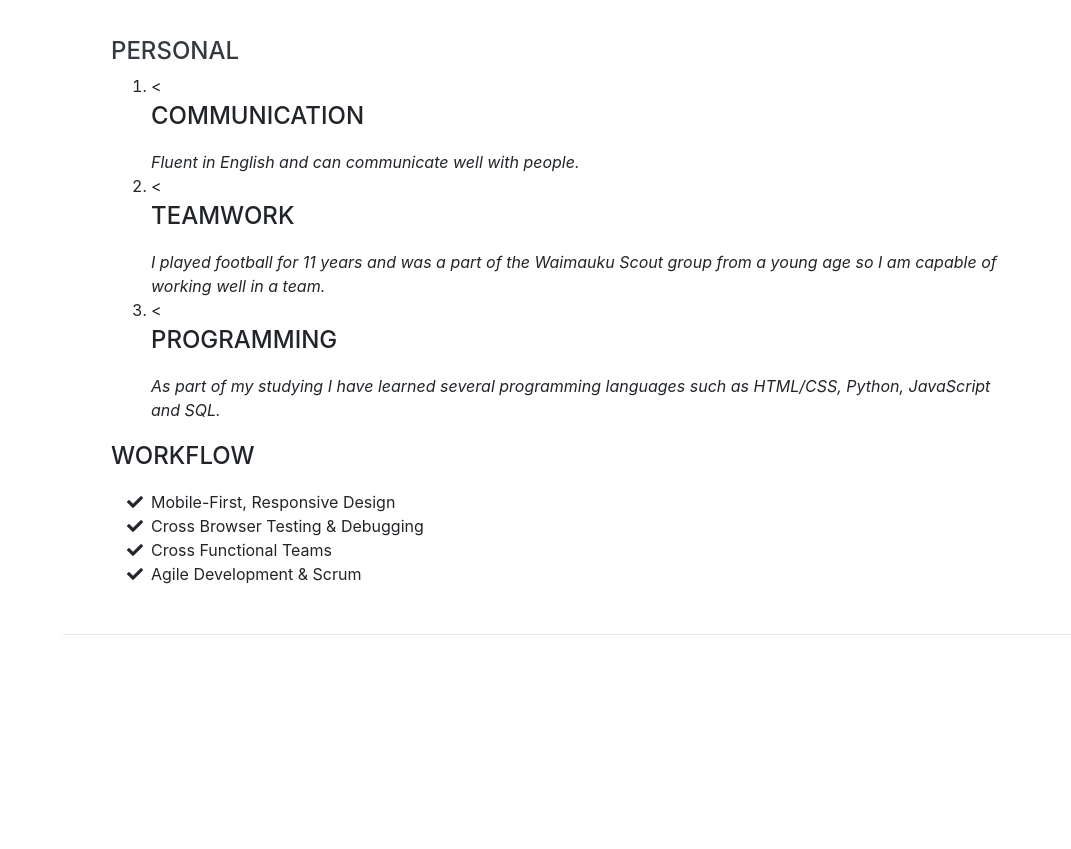
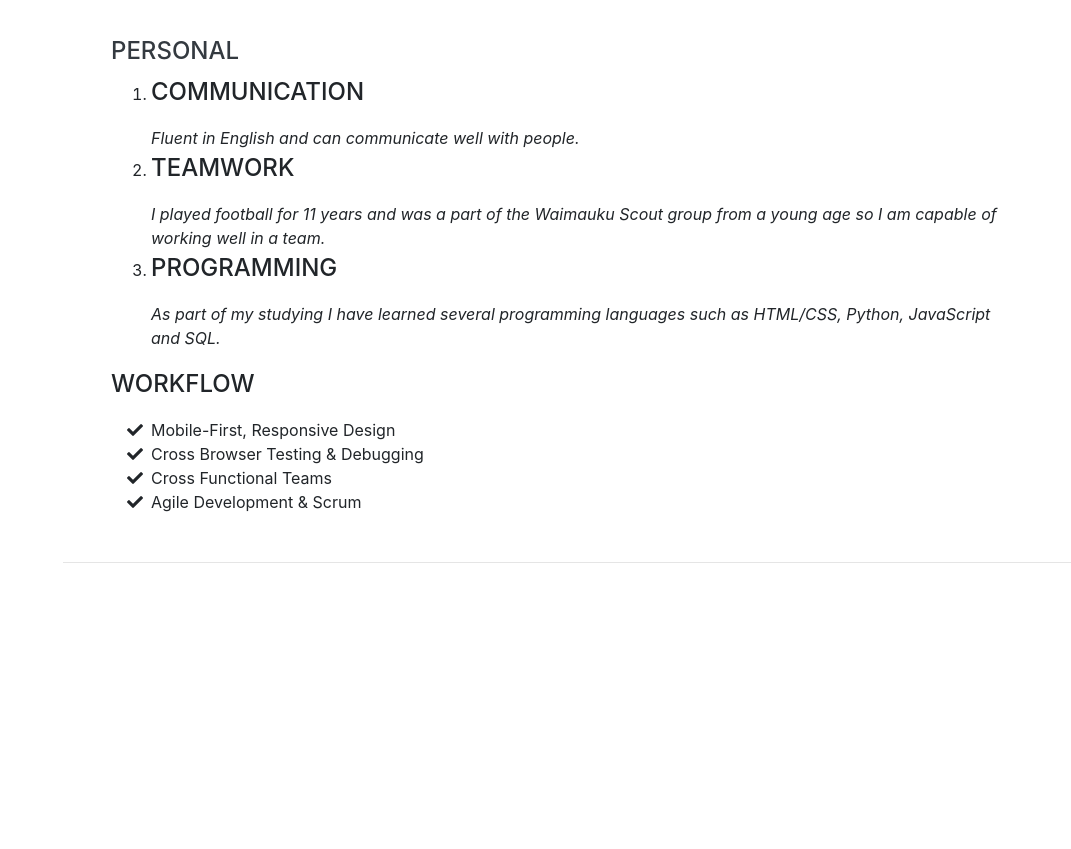
Before and after one commit to Ryan-Goult/Ryan-Goult.github.io, a website with bundled scripts: page index.html in a window 1280 px wide. Shown: the part 2846-3695 px from the top of the page, without its empty margins (209-1280 px from the left). Built offline with nearby package versions, Linux system fonts and the light colour scheme; a web font is replaced by a local one.

Commit message:
Initial Commit

```diff
--- a/index.html
+++ b/index.html
@@ -212,15 +212,15 @@
         <h4>Personal</h4>
         <ol>
 			<li>
-				<<div class="subheading mb-3">Communication</div>
+				<div class="subheading mb-3">Communication</div>
 				<i>Fluent in English and can communicate well with people.</i>
 			</li>
 			<li>
-				<<div class="subheading mb-3">Teamwork</div>
+				<div class="subheading mb-3">Teamwork</div>
 				<i>I played football for 11 years and was a part of the Waimauku Scout group from a young age so I am capable of working well in a team.</i>
 			</li>
 			<li>
-				<<div class="subheading mb-3">Programming</div>
+				<div class="subheading mb-3">Programming</div>
 				<i>As part of my studying I have learned several programming languages such as HTML/CSS, Python, JavaScript  and SQL.</i>
 			</li>
 		</ol>
```
